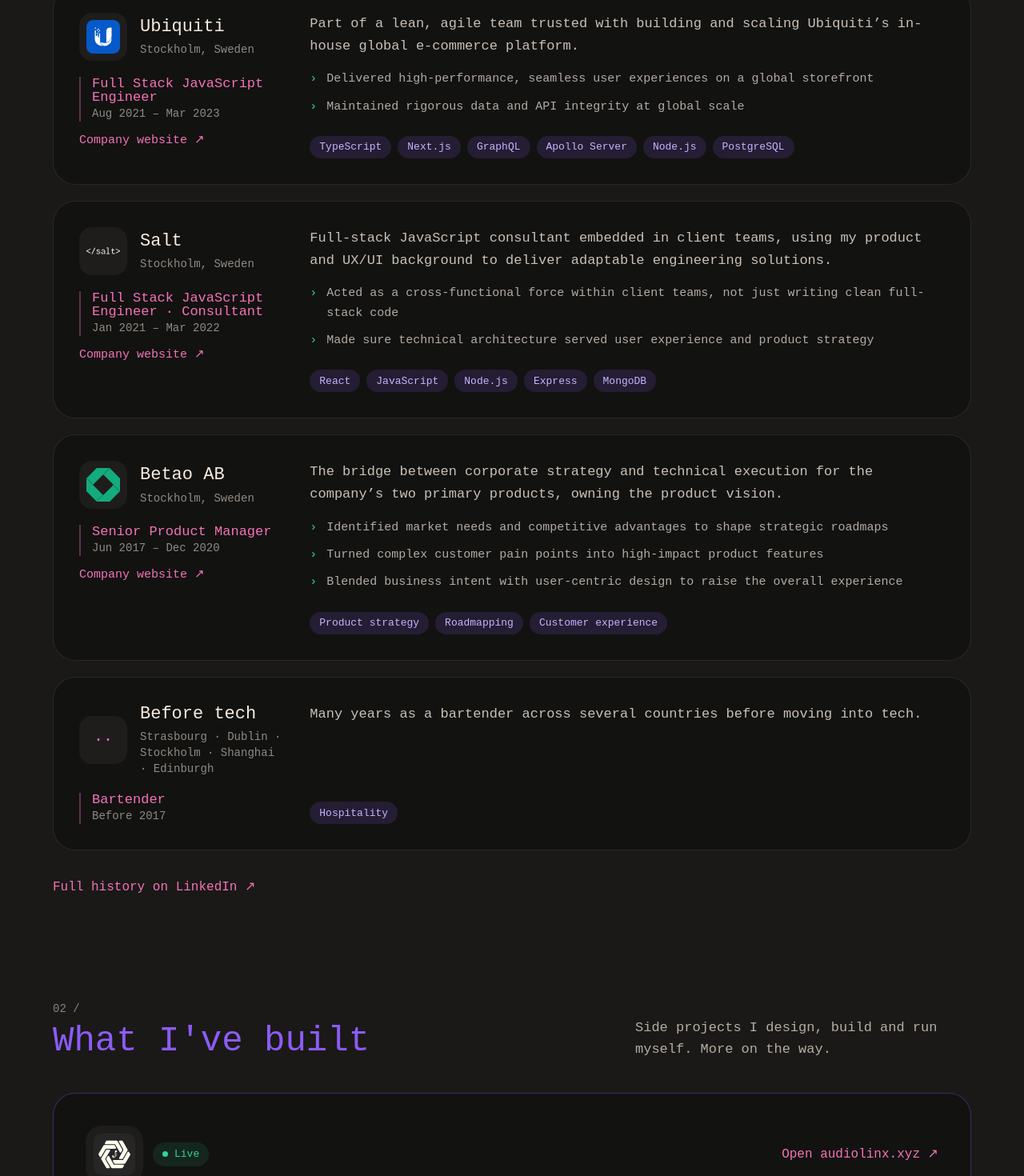
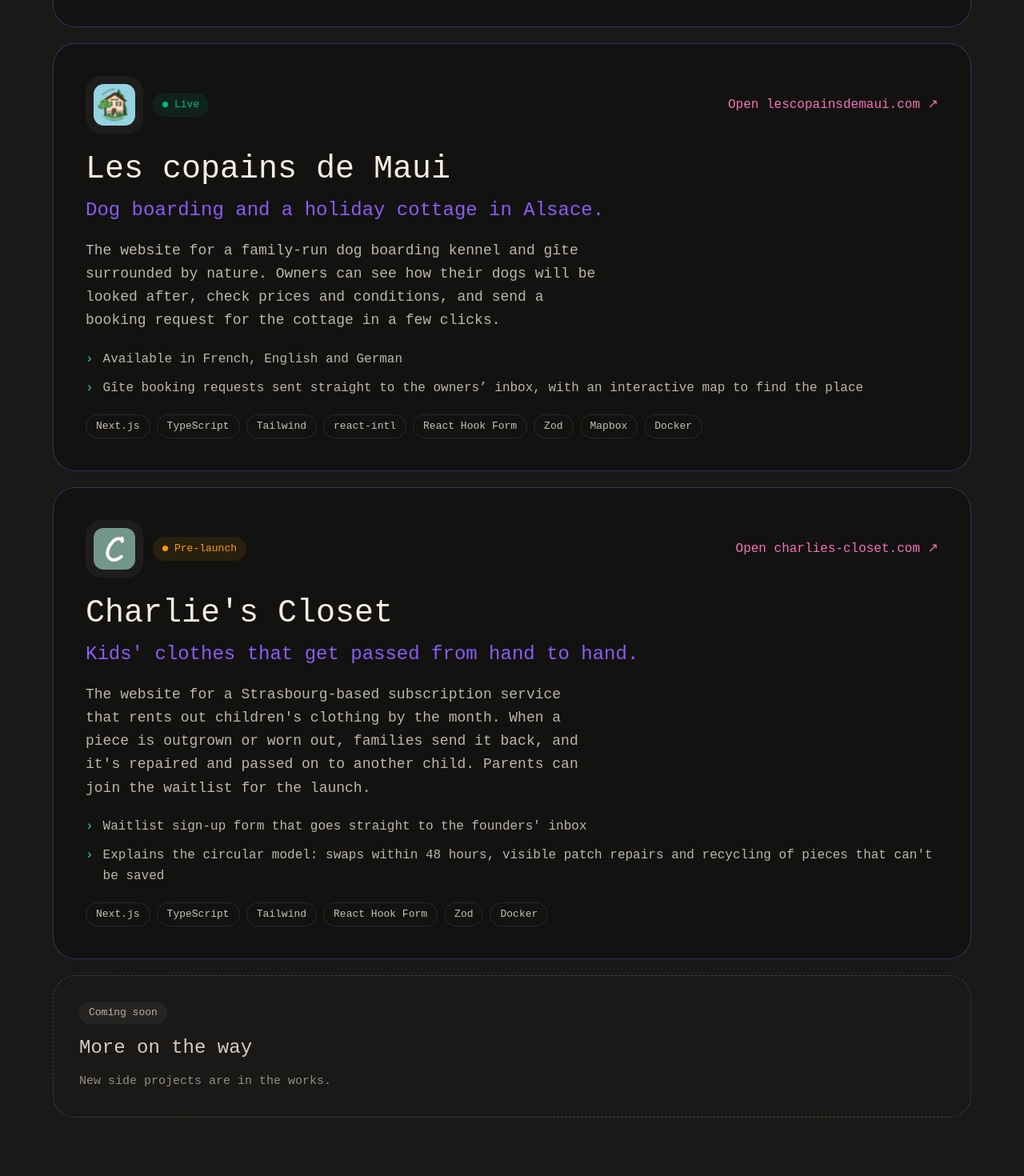
Before and after one commit to Lambtsa/portfolio, a Next.js app: page / in a window 1280 px wide. Shown: the part 1540-3010 px from the top of the page at 80% size. Built offline with nearby package versions, Linux system fonts and the light colour scheme.

Commit message:
feat: add charlies-closet (#10)

```diff
--- a/src/components/experience/Experience.tsx
+++ b/src/components/experience/Experience.tsx
@@ -117,7 +117,7 @@ export const Experience = (): ReactElement => {
   return (
     <section id="experience" className="max-w-pc mx-auto px-4 pb-[120px] max-md:pb-20 scroll-mt-24">
       <SectionHeading
-        index="01"
+        index="02"
         title="Experience"
         titleClassName="text-caribbean"
         aside={(
--- a/src/components/projects/Projects.tsx
+++ b/src/components/projects/Projects.tsx
@@ -2,11 +2,13 @@ import Image, { type StaticImageData } from "next/image";
 import type { ReactElement } from "react";
 
 import AudiolinxIcon from "@/assets/audiolinx.svg";
+import CharliesCloset from "@/assets/charlie.svg";
 import CopainsMauiIcon from "@/assets/copains_maui.svg";
 import { SectionHeading } from "@/components/section_heading";
 
 interface Project {
   name: string;
+  status: "live" | "pre-launch" | "upcoming"
   tagline: string;
   description: string;
   features: string[];
@@ -20,6 +22,7 @@ interface Project {
 const projects: Project[] = [
   {
     name: "AudioLinx",
+    status: "live",
     tagline: "One link. Every streaming service.",
     description: "You’re on Spotify, your friends are on Apple Music, Deezer or YouTube. Search for a song or paste a link from any of them, and AudioLinx gives you one share page where everyone can listen on the app they already use.",
     features: [
@@ -33,6 +36,7 @@ const projects: Project[] = [
   },
   {
     name: "Les copains de Maui",
+    status: "live",
     tagline: "Dog boarding and a holiday cottage in Alsace.",
     description: "The website for a family-run dog boarding kennel and gîte surrounded by nature. Owners can see how their dogs will be looked after, check prices and conditions, and send a booking request for the cottage in a few clicks.",
     features: [
@@ -44,7 +48,59 @@ const projects: Project[] = [
     url: "https://lescopainsdemaui.com/",
     host: "lescopainsdemaui.com",
   },
+  {
+    name: "Charlie's Closet",
+    status: "pre-launch",
+    tagline: "Kids' clothes that get passed from hand to hand.",
+    description:
+      "The website for a Strasbourg-based subscription service that rents out children's clothing by the month. When a piece is outgrown or worn out, families send it back, and it's repaired and passed on to another child. Parents can join the waitlist for the launch.",
+    features: [
+      "Waitlist sign-up form that goes straight to the founders' inbox",
+      "Explains the circular model: swaps within 48 hours, visible patch repairs and recycling of pieces that can't be saved",
+    ],
+    stack: ["Next.js", "TypeScript", "Tailwind", "React Hook Form", "Zod", "Docker"],
+    icon: CharliesCloset,
+    url: "https://charlies-closet.com",
+    host: "charlies-closet.com",
+  },
 ];
+
+const StatusTag = (status: Project["status"]) => {
+  switch (status) {
+    case "live": {
+      return (
+        <span className="inline-flex items-center gap-2 min-h-[30px] px-3 rounded-full bg-emerald-500/10 text-[13px] text-emerald-500">
+          <span aria-hidden="true" className="size-[7px] rounded-full bg-emerald-500" />
+          Live
+        </span>
+      );
+    }
+    case "upcoming": {
+      return (
+        <span className="inline-flex items-center gap-2 min-h-[30px] px-3 rounded-full bg-indigo-500/10 text-[13px] text-indigo-500">
+          <span aria-hidden="true" className="size-[7px] rounded-full bg-indigo-500" />
+          Upcoming
+        </span>
+      );
+    }
+    case "pre-launch": {
+      return (
+        <span className="inline-flex items-center gap-2 min-h-[30px] px-3 rounded-full bg-amber-500/10 text-[13px] text-amber-500">
+          <span aria-hidden="true" className="size-[7px] rounded-full bg-amber-500" />
+          Pre-launch
+        </span>
+      );
+    }
+    default: {
+      return (
+        <span className="inline-flex items-center gap-2 min-h-[30px] px-3 rounded-full bg-indigo-500/10 text-[13px] text-indigo-500">
+          <span aria-hidden="true" className="size-[7px] rounded-full bg-indigo-500" />
+          Upcoming
+        </span>
+      );
+    }
+  }
+};
 
 /* Placeholders for projects on the way; remove one when its project goes live */
 const upcoming = [
@@ -58,7 +114,7 @@ export const Projects = (): ReactElement => {
   return (
     <section id="built" className="max-w-pc mx-auto px-4 pb-[120px] max-md:pb-20 scroll-mt-24">
       <SectionHeading
-        index="02"
+        index="01"
         title="What I've built"
         titleClassName="text-slate-blue"
         aside={<p className="max-w-[420px] body-text">Side projects I design, build and run myself. More on the way.</p>}
@@ -78,10 +134,7 @@ export const Projects = (): ReactElement => {
                   <div className="flex justify-center items-center size-[72px] rounded-[20px] bg-linen/5">
                     <Image src={project.icon} alt="" className="size-[52px]" />
                   </div>
-                  <span className="inline-flex items-center gap-2 min-h-[30px] px-3 rounded-full bg-caribbean/10 text-[13px] text-caribbean">
-                    <span aria-hidden="true" className="size-[7px] rounded-full bg-caribbean" />
-                    Live
-                  </span>
+                  {StatusTag(project.status)}
                 </div>
                 <span className="text-base text-hot-pink transition-colors group-hover:text-red-purple">Open {project.host} ↗</span>
               </div>
--- a/src/screens/home/Home.tsx
+++ b/src/screens/home/Home.tsx
@@ -16,8 +16,8 @@ export const HomeScreen = (): ReactElement => {
         <Header />
         <Jumbotron />
         <Stats />
+        <Projects />
         <Experience />
-        <Projects />
         <Skills />
         <Contact />
       </main>
```
